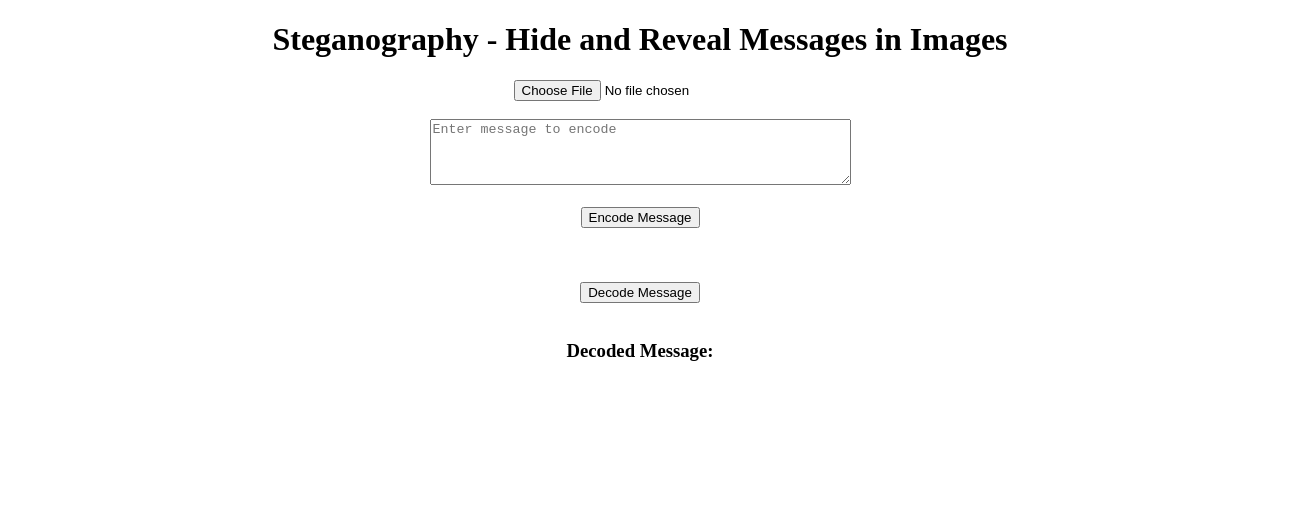
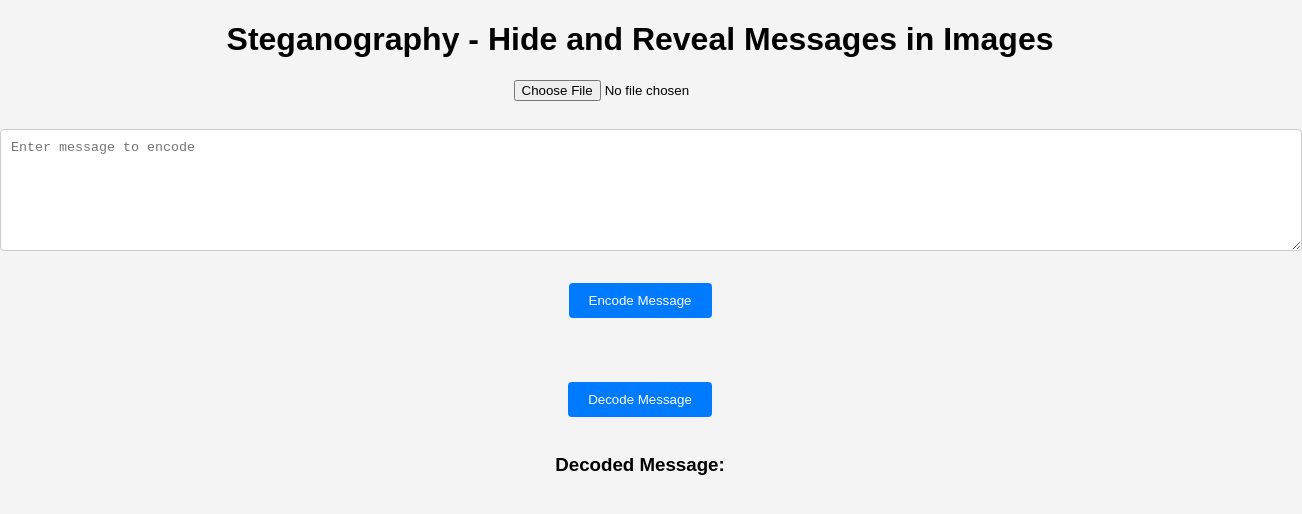
Before and after one commit to devataji/stenography-, a plain HTML site: page index.html in a window 1280 px wide. Shown: the whole page, 1302 px wide, since content can reach past the window. Drawn offline with Linux system fonts and the light colour scheme.

Commit message:
Update style.css

```diff
--- a/style.css
+++ b/style.css
@@ -1,3 +1,45 @@
-body{
+body {
+    font-family: Arial, sans-serif;
+    background-color: #f4f4f4;
+    justify-content: center;
+    text-align: center;
+    height: 100vh;
+    margin: 0;
+}
+
+
+.container {
+    background: white;
+    padding: 20px;
+    border-radius: 8px;
+    box-shadow: 0 0 10px rgba(0, 0, 0, 0.1);
     text-align: center;
 }
+
+textarea {
+    width: 100%;
+    height: 100px;
+    margin-top: 10px;
+    padding: 10px;
+    border-radius: 4px;
+    border: 1px solid #ccc;
+}
+
+button {
+    margin-top: 10px;
+    padding: 10px 20px;
+    border: none;
+    border-radius: 4px;
+    background-color: #007bff;
+    color: white;
+    cursor: pointer;
+}
+
+button:hover {
+    background-color: #0056b3;
+}
+
+#outputImage {
+    max-width: 100%;
+    margin-top: 20px;
+}
```
